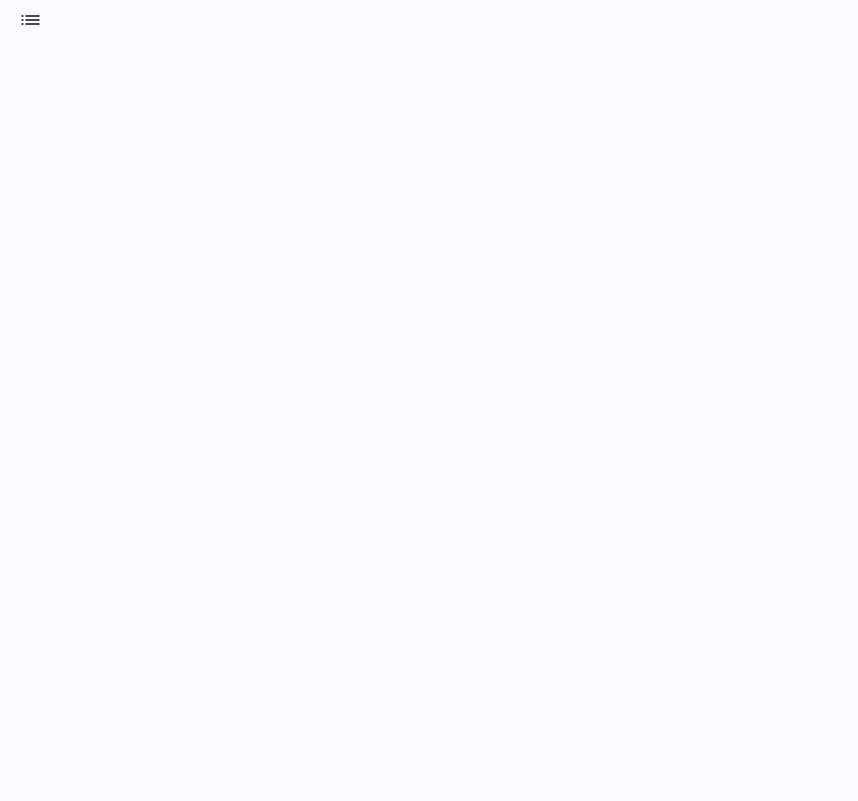
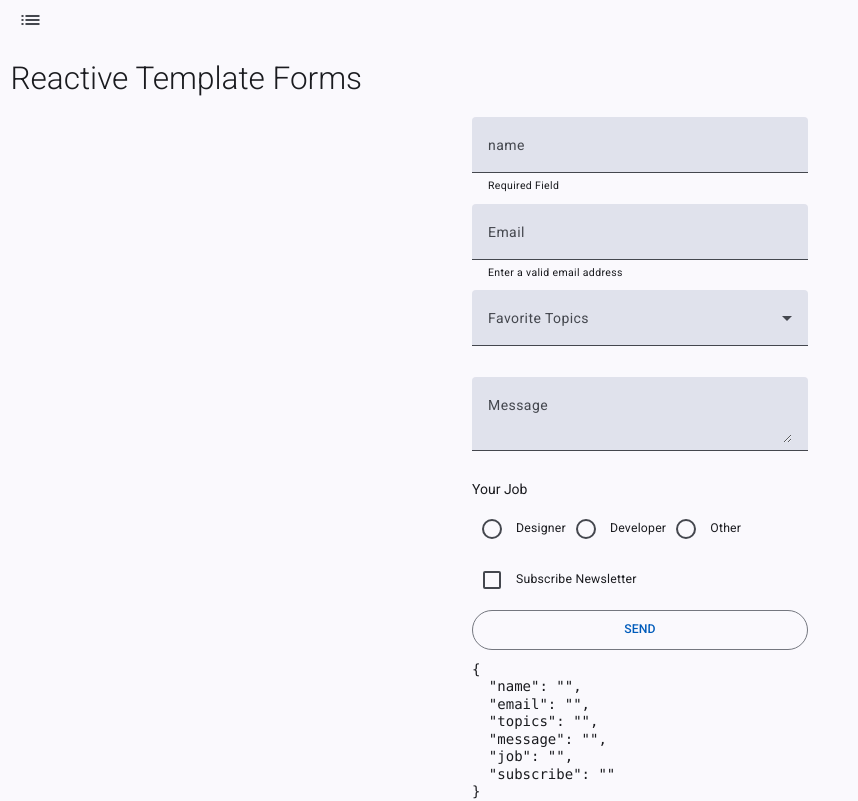
Before and after one commit to learn-by-do-ing/angular-material-course-demo, an Angular app: page /demo-forms-template in a window 1280 px wide. Before the commit this address led to /. Shown: the whole page, without its empty margins (0-858 px from the left). Built offline with nearby package versions, Linux system fonts and the light colour scheme.

Commit message:
Add Template driven forms

```diff
--- a/server/db.json
+++ b/server/db.json
@@ -17,13 +17,13 @@
     },
     {
       "id": "b458",
-      "name": "london",
-      "position": 3
+      "name": "London",
+      "position": 4
     },
     {
-      "id": "c00e",
-      "name": "efew",
-      "position": 4
+      "id": "97f4",
+      "name": "Dubai",
+      "position": 3
     }
   ]
 }
--- a/src/app/app.routes.ts
+++ b/src/app/app.routes.ts
@@ -6,5 +6,8 @@ export const routes: Routes = [
   { path: 'demo-dnd', loadComponent: () => import('./pages/demo-dnd/demo-dnd')},
   { path: 'demo-overlay', loadComponent: () => import('./pages/demo-overlay/demo-overlay')},
   { path: 'dashboard', loadComponent: () => import('./pages/dashboard/dashboard')},
+  { path: 'demo-components', loadComponent: () => import('./pages/demo-components/demo-components')},
+  { path: 'demo-forms-template', loadComponent: () => import('./pages/demo-forms-template/demo-forms-template')},
+  { path: 'demo-forms-reactive', loadComponent: () => import('./pages/demo-forms-reactive/demo-forms-reactive')},
   { path: '', redirectTo: 'home', pathMatch: 'full' },
 ];
--- a/src/app/core/navbar.ts
+++ b/src/app/core/navbar.ts
@@ -12,21 +12,14 @@ import { RouterLink, RouterLinkActive } from '@angular/router';
   ],
   template: `
     <mat-list>
-      <mat-list-item routerLink="home" routerLinkActive="opacity-50">
-        Home
-      </mat-list-item>
-      <mat-list-item routerLink="demo" routerLinkActive="opacity-50">
-        Demo
-      </mat-list-item>
-      <mat-list-item routerLink="dashboard" routerLinkActive="opacity-50">
-        Dashboard
-      </mat-list-item>
-      <mat-list-item routerLink="demo-dnd" routerLinkActive="opacity-50">
-        Demo Drag and Drop
-      </mat-list-item>
-      <mat-list-item routerLink="demo-overlay" routerLinkActive="opacity-50">
-        Demo Overlay
-      </mat-list-item>
+      <mat-list-item routerLink="home" routerLinkActive="opacity-50">Home</mat-list-item>
+      <mat-list-item routerLink="demo" routerLinkActive="opacity-50">Demo</mat-list-item>
+      <mat-list-item routerLink="dashboard" routerLinkActive="opacity-50">Dashboard</mat-list-item>
+      <mat-list-item routerLink="demo-components" routerLinkActive="opacity-50">Demo Components</mat-list-item>
+      <mat-list-item routerLink="demo-forms-reactive" routerLinkActive="opacity-50">Demo Reactive Forms</mat-list-item>
+      <mat-list-item routerLink="demo-forms-template" routerLinkActive="opacity-50">Demo Template Driven Forms</mat-list-item>
+      <mat-list-item routerLink="demo-dnd" routerLinkActive="opacity-50">Demo Drag and Drop</mat-list-item>
+      <mat-list-item routerLink="demo-overlay" routerLinkActive="opacity-50">Demo Overlay</mat-list-item>
     </mat-list>
   `,
   styles: ``
--- /dev/null
+++ b/src/app/pages/demo-components/demo-components.ts
@@ -0,0 +1,15 @@
+import { Component } from '@angular/core';
+
+@Component({
+  selector: 'app-demo-components',
+  imports: [],
+  template: `
+    <p>
+      demo-components works!
+    </p>
+  `,
+  styles: ``
+})
+export default class DemoComponents {
+
+}
--- /dev/null
+++ b/src/app/pages/demo-forms-reactive/demo-forms-reactive.ts
@@ -0,0 +1,104 @@
+import { JsonPipe } from '@angular/common';
+import { Component, inject } from '@angular/core';
+import {
+  Validators,
+  FormsModule,
+  ReactiveFormsModule, FormBuilder,
+} from '@angular/forms';
+import { MatButton } from '@angular/material/button';
+import { MatCheckbox } from '@angular/material/checkbox';
+import {MatInputModule} from '@angular/material/input';
+import {MatFormFieldModule} from '@angular/material/form-field';
+import { MatRadioButton, MatRadioGroup } from '@angular/material/radio';
+import { MatSelectModule } from '@angular/material/select';
+
+@Component({
+  selector: 'app-demo-forms-reactive',
+  imports: [
+    FormsModule, MatFormFieldModule, MatInputModule, ReactiveFormsModule, JsonPipe, MatSelectModule, MatCheckbox, MatRadioGroup, MatRadioButton, MatButton
+  ],
+  template: `
+
+    <h1>Reactive Forms</h1>
+    <form
+      [formGroup]="form" (submit)="send()"
+      class="flex flex-col gap-3 w-96 mx-auto"
+    >
+
+      <mat-form-field>
+        <mat-label>name</mat-label>
+        <input type="text" matInput
+               formControlName="name"
+               placeholder="Your name (ex. Fabio Biondi)">
+        <mat-hint>Required Field</mat-hint>
+        @if (form.get('name')?.hasError('required')) {
+          <mat-error>Please enter your name</mat-error>
+        }
+      </mat-form-field>
+
+
+      @let email = form.get('email');
+
+      <mat-form-field>
+        <mat-label>Email</mat-label>
+        <input type="email" matInput
+               formControlName="email"
+               placeholder="Ex. pat@example.com">
+        <mat-hint>Enter a valid email address</mat-hint>
+        @if (email?.hasError('email') && !email?.hasError('required')) {
+          <mat-error>Please enter a valid email address</mat-error>
+        }
+        @if (email?.hasError('required')) {
+          <mat-error>Email is <strong>required</strong></mat-error>
+        }
+      </mat-form-field>
+
+      @let topics = form.get('topics');
+      <mat-form-field>
+        <mat-label>Favorite Topics</mat-label>
+        <mat-select formControlName="topics" multiple>
+          @for (topic of topicsList; track topic) {
+            <mat-option [value]="topic">{{topic}}</mat-option>
+          }
+        </mat-select>
+      </mat-form-field>
+
+      <mat-form-field>
+        <mat-label>Message</mat-label>
+        <textarea matInput formControlName="message"></textarea>
+      </mat-form-field>
+
+      <label id="example-radio-group-label">Your Job</label>
+
+      <mat-radio-group aria-label="Select an Job" formControlName="job">
+        <mat-radio-button value="DES">Designer</mat-radio-button>
+        <mat-radio-button value="DEV">Developer</mat-radio-button>
+        <mat-radio-button value="OTH">Other</mat-radio-button>
+      </mat-radio-group>
+
+      <mat-checkbox formControlName="subscribe">Subscribe Newsletter</mat-checkbox>
+
+      <button mat-stroked-button type="submit">SEND</button>
+      <pre>{{form.value | json}}</pre>
+    </form>
+
+  `,
+  styles: ``
+})
+export default class DemoFormsReactive {
+  fb = inject(FormBuilder)
+  topicsList: string[] = ['FrontEnd', 'BackEnd', 'UI / UX', 'Marketing', 'AI'];
+
+  form = this.fb.group({
+    name: ['', Validators.required],
+    email: ['', [Validators.required, Validators.email]],
+    topics: '',
+    message: '',
+    job: '',
+    subscribe: false
+  })
+
+  send() {
+    console.log(this.form.value)
+  }
+}
--- /dev/null
+++ b/src/app/pages/demo-forms-template/demo-forms-template.ts
@@ -0,0 +1,98 @@
+import { JsonPipe } from '@angular/common';
+import { Component } from '@angular/core';
+import { FormsModule, NgForm, } from '@angular/forms';
+import { MatButton } from '@angular/material/button';
+import { MatCheckbox } from '@angular/material/checkbox';
+import {MatInputModule} from '@angular/material/input';
+import {MatFormFieldModule} from '@angular/material/form-field';
+import { MatRadioButton, MatRadioGroup } from '@angular/material/radio';
+import { MatSelectModule } from '@angular/material/select';
+
+@Component({
+  selector: 'app-demo-forms-template',
+  imports: [
+    FormsModule, MatFormFieldModule, MatInputModule, JsonPipe, MatSelectModule, MatCheckbox, MatRadioGroup, MatRadioButton, MatButton
+  ],
+  template: `
+    <h1>Reactive Template Forms</h1>
+
+    <form
+      #form="ngForm"
+      (submit)="send(form)"
+      class="flex flex-col gap-3 w-96 mx-auto"
+    >
+
+      <mat-form-field>
+        <mat-label>name</mat-label>
+        <input type="text" matInput
+               ngModel name="name"
+               #nameInput="ngModel"
+               placeholder="Your name (ex. Fabio Biondi)">
+        <mat-hint>Required Field</mat-hint>
+        @if (nameInput?.hasError('required')) {
+          <mat-error>Please enter your name</mat-error>
+        }
+      </mat-form-field>
+
+
+
+      <mat-form-field>
+        <mat-label>Email</mat-label>
+        <input type="email" matInput
+               ngModel name="email"
+               #emailInput="ngModel"
+               placeholder="Ex. pat@example.com">
+        <mat-hint>Enter a valid email address</mat-hint>
+        @if (emailInput?.hasError('email') && !emailInput?.hasError('required')) {
+          <mat-error>Please enter a valid email address</mat-error>
+        }
+        @if (emailInput?.hasError('required')) {
+          <mat-error>Email is <strong>required</strong></mat-error>
+        }
+      </mat-form-field>
+
+      <mat-form-field>
+        <mat-label>Favorite Topics</mat-label>
+        <mat-select
+          ngModel name="topics"
+          multiple>
+          @for (topic of topicsList; track topic) {
+            <mat-option [value]="topic">{{topic}}</mat-option>
+          }
+        </mat-select>
+      </mat-form-field>
+
+      <mat-form-field>
+        <mat-label>Message</mat-label>
+        <textarea matInput
+                  ngModel name="message"></textarea>
+      </mat-form-field>
+
+      <label id="example-radio-group-label">Your Job</label>
+
+      <mat-radio-group
+        aria-label="Select an Job"
+        ngModel name="job">
+        <mat-radio-button value="DES">Designer</mat-radio-button>
+        <mat-radio-button value="DEV">Developer</mat-radio-button>
+        <mat-radio-button value="OTH">Other</mat-radio-button>
+      </mat-radio-group>
+
+      <mat-checkbox
+        ngModel name="subscribe"
+      >Subscribe Newsletter</mat-checkbox>
+
+      <button mat-stroked-button type="submit">SEND</button>
+      <pre>{{form.value | json}}</pre>
+    </form>
+
+  `,
+  styles: ``
+})
+export default class DemoFormsTemplate {
+  topicsList: string[] = ['FrontEnd', 'BackEnd', 'UI / UX', 'Marketing', 'AI'];
+
+  send(form: NgForm) {
+    console.log(form.value)
+  }
+}
--- a/src/app/pages/demo-overlay/components/overlay-progress.ts
+++ b/src/app/pages/demo-overlay/components/overlay-progress.ts
@@ -46,6 +46,7 @@ import { MatSlider, MatSliderThumb } from '@angular/material/slider';
   ],
   styles: `
     .panel {
+      background-color: white;
       border: 1px solid black;
       border-radius: 4rem;
       margin: 1rem 0;
--- a/src/app/pages/demo-overlay/demo-overlay.ts
+++ b/src/app/pages/demo-overlay/demo-overlay.ts
@@ -12,20 +12,16 @@ import { OverlayProgress } from './components/overlay-progress';
     ReactiveFormsModule
   ],
   template: `
-    <h1>Overlay: popover menu</h1>
-    <app-overlay-menu
-      [items]="['one', 'two', 'three']"
-      (onItemClick)="doSomething($event)"
-    />
 
-    <br>
-    <br>
-    <h1>Overlay: popover progress/slider</h1>
     <h2>Reactive Forms</h2>
     <pre>value: {{myInput.value}}</pre>
     <pre>dirty: {{myInput.dirty}}</pre>
     <pre>touched: {{myInput.touched}}</pre>
+    <br>
     <app-overlay-progress [formControl]="myInput" />
+    <br>
+    <br>
+    <br>
 
     <h2>Template Driven Forms</h2>
     <app-overlay-progress [(ngModel)]="value" /> {{value()}}
```
